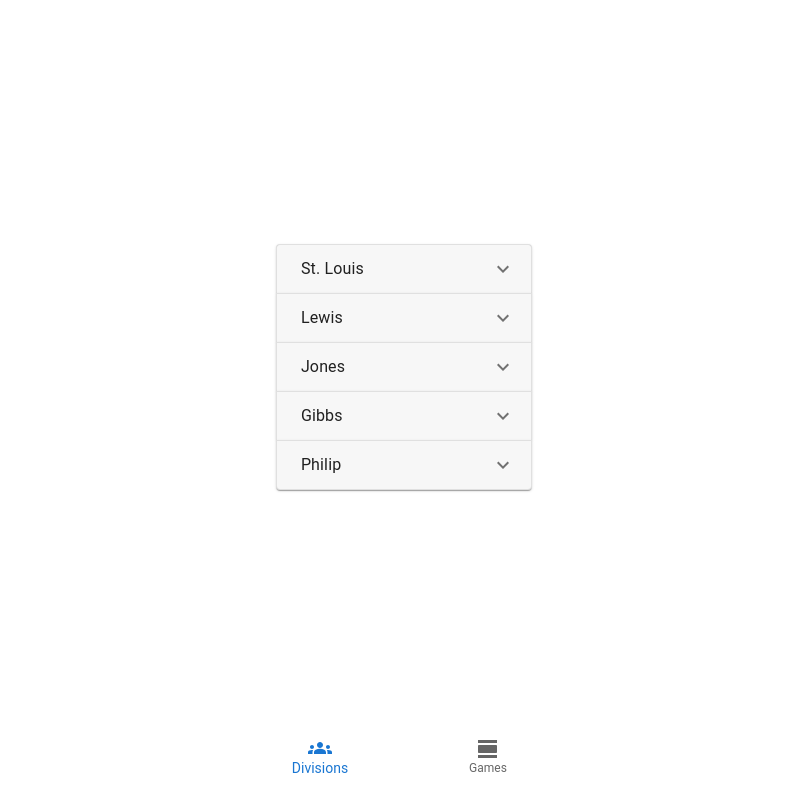
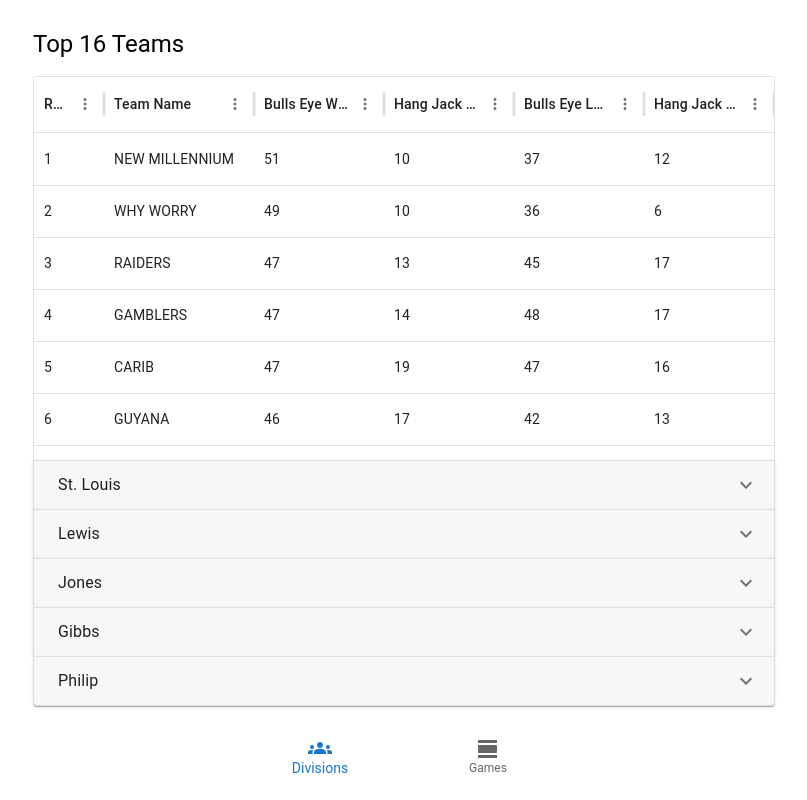
Before and after one commit to neezacoto/carribean-all-fours-scores, a React (Create React App) app: page / in a window 1280 px wide. Shown: the whole page, without its empty margins (236-1043 px from the left). Built offline with nearby package versions, Linux system fonts and the light colour scheme.

Commit message:
DONE!!!!

```diff
--- a/package.json
+++ b/package.json
@@ -7,6 +7,7 @@
     "@emotion/styled": "^11.13.0",
     "@mui/icons-material": "^5.16.4",
     "@mui/material": "^5.16.4",
+    "@mui/x-data-grid": "^7.11.0",
     "@testing-library/jest-dom": "^5.17.0",
     "@testing-library/react": "^13.4.0",
     "@testing-library/user-event": "^13.5.0",
--- a/src/components/Divisions.tsx
+++ b/src/components/Divisions.tsx
@@ -6,9 +6,10 @@ import MuiAccordionSummary, {
 } from "@mui/material/AccordionSummary";
 import MuiAccordionDetails from "@mui/material/AccordionDetails";
 import Typography from "@mui/material/Typography";
+import { Box, Divider, Paper } from "@mui/material";
 import { ExpandMore } from "@mui/icons-material";
+import { DataGrid, GridColDef } from "@mui/x-data-grid";
 import { Tournament } from "../util/allFoursGame";
-import { Box, Divider, Paper } from "@mui/material";
 
 const Accordion = styled((props: AccordionProps) => (
   <MuiAccordion {...props} />
@@ -49,6 +50,15 @@ type DivisionsProps = {
   tournament: Tournament;
 };
 
+const columns: GridColDef[] = [
+  { field: "id", headerName: "Rank", width: 70 },
+  { field: "name", headerName: "Team Name", width: 150 },
+  { field: "bullsEyeWins", headerName: "Bulls Eye Wins", width: 130 },
+  { field: "hangJackWins", headerName: "Hang Jack Wins", width: 130 },
+  { field: "bullsEyeLosses", headerName: "Bulls Eye Losses", width: 130 },
+  { field: "hangJackLosses", headerName: "Hang Jack Losses", width: 130 },
+];
+
 function Divisions({ tournament }: DivisionsProps) {
   const [expanded, setExpanded] = React.useState<{
     [key: string]: boolean;
@@ -62,8 +72,23 @@ function Divisions({ tournament }: DivisionsProps) {
       }));
     };
 
+  const topTeams = tournament.getTopTeamsByBullsEye().map((team, index) => ({
+    id: index + 1,
+    name: team.name,
+    bullsEyeWins: team.bullsEyeWins,
+    hangJackWins: team.hangJackWins,
+    bullsEyeLosses: team.bullsEyeLosses,
+    hangJackLosses: team.hangJackLosses,
+  }));
+
   return (
     <div>
+      <Box sx={{ height: 400, width: "100%", marginBottom: 4 }}>
+        <Typography variant="h5" sx={{ marginBottom: 2 }}>
+          Top 16 Teams
+        </Typography>
+        <DataGrid rows={topTeams} columns={columns} hideFooter />
+      </Box>
       {tournament.divisions.map((division, index) => (
         <Accordion
           key={division.name}
--- a/src/components/Home.tsx
+++ b/src/components/Home.tsx
@@ -47,6 +47,7 @@ function Home() {
     const tournamentSetup = setup();
     setTournament(tournamentSetup);
     console.log("Tournament setup:", tournamentSetup);
+    console.log("Tournament setup:", tournamentSetup.getTopTeamsByBullsEye());
     setLoading(false); // Set loading to false after setup is complete
   }, []);
 
--- a/src/util/allFoursGame.ts
+++ b/src/util/allFoursGame.ts
@@ -91,10 +91,6 @@ export class Tournament {
         return [this.roundOne, this.roundTwo, this.roundThree];
     }
 
-    public findDivision(name: string): Division | undefined {
-        return this.divisions.find(division => division.name === name);
-    }
-
     public findTeam(teamName: string): Team | undefined {
         for (const division of this.divisions) {
             const team = division.teams.find(team => team.name === teamName);
@@ -142,6 +138,12 @@ export class Tournament {
         } else {
             console.error("One or both teams not found.");
         }
+    }
+
+    public getTopTeamsByBullsEye(): Team[] {
+        const allTeams: Team[] = this.divisions.flatMap(division => division.teams);
+        const sortedTeams = allTeams.sort((a, b) => b.bullsEyeWins - a.bullsEyeWins);
+        return sortedTeams.slice(0, 16);
     }
 }
 
@@ -492,6 +494,17 @@ export class Tournament {
         "no entry",
         "8:29pm"
     );
+    tournament.addGameToRound(
+        3,
+        divisions.GAMBLERS,
+        17,
+        5,
+        divisions.GAME_OF_THRONES,
+        16,
+        3,
+        "no entry",
+        "8:29pm"
+    );
 
     return tournament;
 }
```
Also changed, not shown: 1 other file (tests, documents, lock files or other folders).
